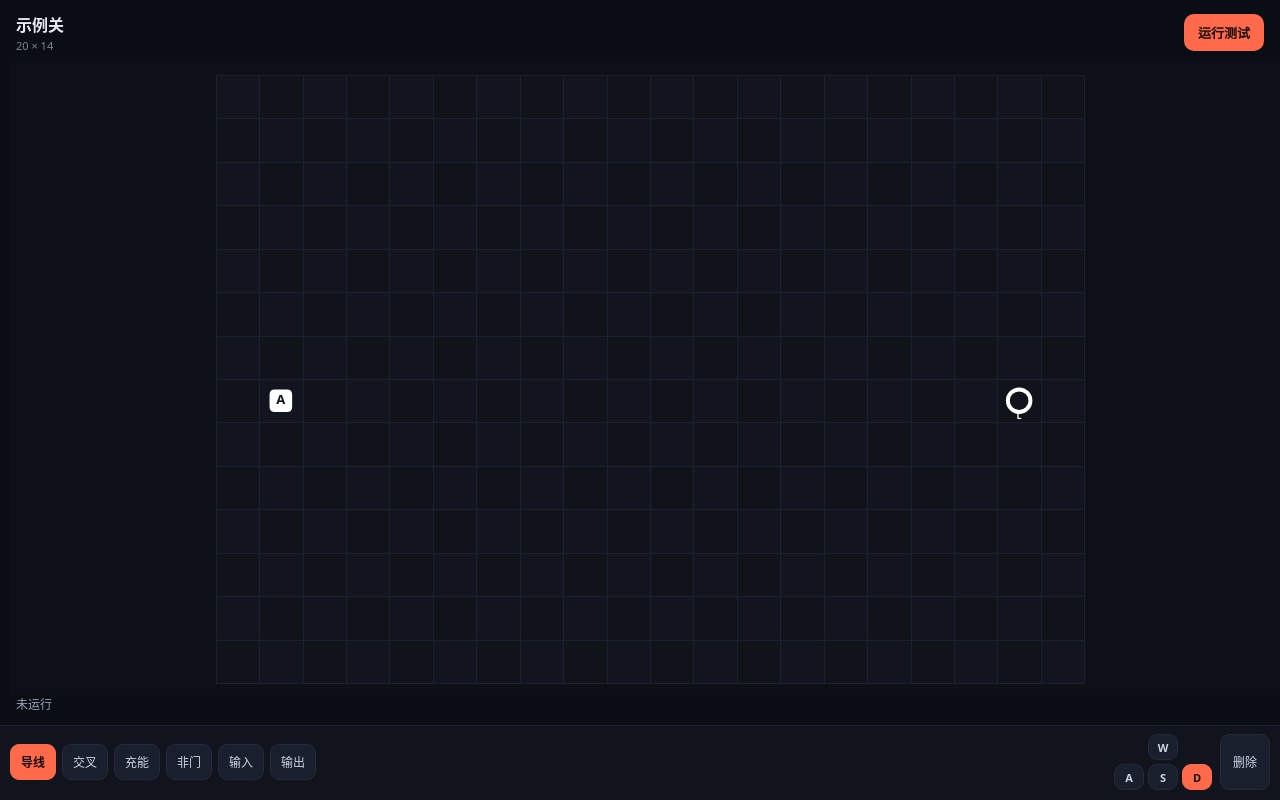
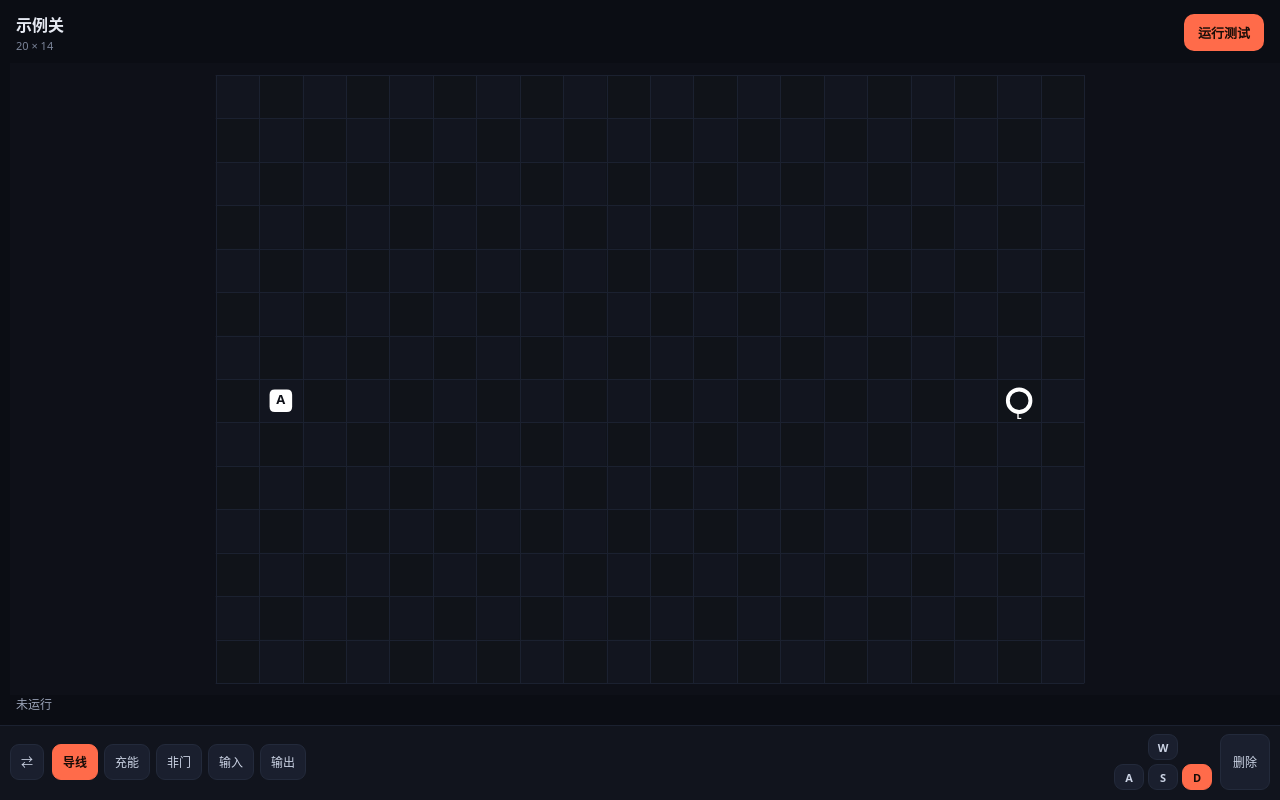
Before and after one commit to axiomofchoice-hjt/redstone, a React (Vite) app: page / in a window 1280 px wide. Built offline with nearby package versions, Linux system fonts and the light colour scheme.

Commit message:
feat: 导线与交叉合并为一个按钮，最左侧切换

```diff
--- a/src/App.css
+++ b/src/App.css
@@ -87,6 +87,7 @@
   display: none;
 }
 
+.toggle,
 .tool,
 .dir,
 .erase {
@@ -100,6 +101,7 @@
   padding: 8px 10px;
 }
 
+.toggle.active,
 .tool.active,
 .dir.active,
 .erase.active {
--- a/src/App.tsx
+++ b/src/App.tsx
@@ -21,6 +21,7 @@ const initial = (): Editing => {
 export default function App() {
   const [{ level, sim }, setEditing] = useState<Editing>(initial)
   const [tool, setTool] = useState<Tool>('wire')
+  const [conductor, setConductor] = useState<'wire' | 'cross'>('wire')
   const [dir, setDir] = useState<Dir>(INITIAL_DIR)
   const [run, setRun] = useState<LevelRun | null>(null)
 
@@ -88,7 +89,17 @@ export default function App() {
         ))}
       </div>
 
-      <Palette tool={tool} dir={dir} onTool={setTool} onDir={setDir} />
+      <Palette
+        tool={tool}
+        dir={dir}
+        conductor={conductor}
+        onTool={setTool}
+        onDir={setDir}
+        onConductor={(next) => {
+          setConductor(next)
+          setTool((current) => (current === 'wire' || current === 'cross' ? next : current))
+        }}
+      />
     </div>
   )
 }
--- a/src/ui/Palette.tsx
+++ b/src/ui/Palette.tsx
@@ -1,15 +1,6 @@
 import type { CellType, Dir } from '../game/types'
 
 export type Tool = CellType | 'erase'
-
-const TOOLS: { type: CellType; label: string }[] = [
-  { type: 'wire', label: '导线' },
-  { type: 'cross', label: '交叉' },
-  { type: 'charger', label: '充能' },
-  { type: 'not', label: '非门' },
-  { type: 'input', label: '输入' },
-  { type: 'output', label: '输出' },
-]
 
 const DIR_BUTTONS: { dir: Dir; label: string; area: string }[] = [
   { dir: 0, label: 'W', area: 'up' },
@@ -21,15 +12,34 @@ const DIR_BUTTONS: { dir: Dir; label: string; area: string }[] = [
 interface Props {
   tool: Tool
   dir: Dir
+  conductor: 'wire' | 'cross'
   onTool: (tool: Tool) => void
   onDir: (dir: Dir) => void
+  onConductor: (conductor: 'wire' | 'cross') => void
 }
 
-export function Palette({ tool, dir, onTool, onDir }: Props) {
+export function Palette({ tool, dir, conductor, onTool, onDir, onConductor }: Props) {
+  const tools: { type: CellType; label: string }[] = [
+    { type: conductor, label: conductor === 'wire' ? '导线' : '交叉' },
+    { type: 'charger', label: '充能' },
+    { type: 'not', label: '非门' },
+    { type: 'input', label: '输入' },
+    { type: 'output', label: '输出' },
+  ]
+
   return (
     <div className="palette">
+      <button
+        type="button"
+        className="toggle"
+        aria-label="切换导线类型"
+        onClick={() => onConductor(conductor === 'wire' ? 'cross' : 'wire')}
+      >
+        ⇄
+      </button>
+
       <div className="tools">
-        {TOOLS.map((item) => (
+        {tools.map((item) => (
           <button
             key={item.type}
             type="button"
```
